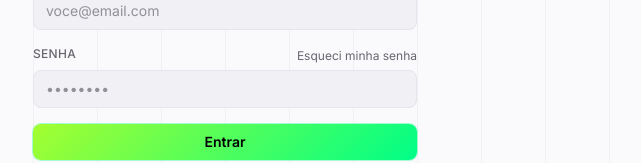
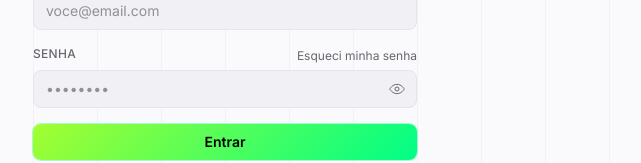
Before and after one commit to juansilvaxavier-boop/kongs, a Next.js app: page /login in a window 1280 px wide. Shown: the part 432-595 px from the top of the page, without its empty margins (415-1056 px from the left). Built offline with nearby package versions, Linux system fonts and the light colour scheme.

Commit message:
Add password visibility toggle (eye icon) to auth forms
New shared PasswordInput component wraps the existing Input with a
show/hide toggle button, applied to login, signup, and redefinir-senha.

```diff
--- a/src/app/login/login-form.tsx
+++ b/src/app/login/login-form.tsx
@@ -2,6 +2,7 @@
 
 import { useActionState, useState } from "react";
 import { Button, Input, Label } from "@/components/ui";
+import { PasswordInput } from "@/components/password-input";
 import {
   type AuthState,
   sendPasswordReset,
@@ -102,7 +103,7 @@ export function LoginForm() {
                 Esqueci minha senha
               </button>
             </div>
-            <Input type="password" name="password" required placeholder="••••••••" />
+            <PasswordInput name="password" required placeholder="••••••••" />
           </div>
           {signInState.error && (
             <p className="text-sm text-danger">{signInState.error}</p>
@@ -121,8 +122,7 @@ export function LoginForm() {
           </div>
           <div>
             <Label>Senha</Label>
-            <Input
-              type="password"
+            <PasswordInput
               name="password"
               required
               minLength={6}
--- a/src/app/redefinir-senha/redefinir-senha-form.tsx
+++ b/src/app/redefinir-senha/redefinir-senha-form.tsx
@@ -1,7 +1,8 @@
 "use client";
 
 import { useActionState } from "react";
-import { Button, Input, Label } from "@/components/ui";
+import { Button, Label } from "@/components/ui";
+import { PasswordInput } from "@/components/password-input";
 import { updatePassword, type UpdatePasswordState } from "./actions";
 
 const initialState: UpdatePasswordState = { error: null };
@@ -13,8 +14,7 @@ export function RedefinirSenhaForm() {
     <form action={action} className="w-full max-w-sm space-y-4">
       <div>
         <Label>Nova senha</Label>
-        <Input
-          type="password"
+        <PasswordInput
           name="password"
           required
           minLength={6}
@@ -23,7 +23,7 @@ export function RedefinirSenhaForm() {
       </div>
       <div>
         <Label>Confirme a nova senha</Label>
-        <Input type="password" name="confirmPassword" required minLength={6} />
+        <PasswordInput name="confirmPassword" required minLength={6} />
       </div>
       {state.error && <p className="text-sm text-danger">{state.error}</p>}
       <Button type="submit" className="w-full" disabled={pending}>
--- /dev/null
+++ b/src/components/password-input.tsx
@@ -0,0 +1,52 @@
+"use client";
+
+import { useState, type InputHTMLAttributes } from "react";
+import { Input } from "./ui";
+
+function EyeIcon() {
+  return (
+    <svg viewBox="0 0 24 24" className="h-4 w-4" fill="none" aria-hidden="true">
+      <path
+        d="M1 12s4-7 11-7 11 7 11 7-4 7-11 7-11-7-11-7Z"
+        stroke="currentColor"
+        strokeWidth="1.5"
+      />
+      <circle cx="12" cy="12" r="3" stroke="currentColor" strokeWidth="1.5" />
+    </svg>
+  );
+}
+
+function EyeOffIcon() {
+  return (
+    <svg viewBox="0 0 24 24" className="h-4 w-4" fill="none" aria-hidden="true">
+      <path
+        d="M3 3l18 18M10.6 5.2c.45-.06.92-.1 1.4-.1 7 0 11 7 11 7a17.6 17.6 0 0 1-3.9 4.6M6.6 6.6C3.5 8.5 1 12 1 12s4 7 11 7c1.6 0 3-.3 4.2-.8M9.9 9.9a3 3 0 0 0 4.2 4.2"
+        stroke="currentColor"
+        strokeWidth="1.5"
+        strokeLinecap="round"
+      />
+    </svg>
+  );
+}
+
+export function PasswordInput({
+  className,
+  ...props
+}: InputHTMLAttributes<HTMLInputElement>) {
+  const [visible, setVisible] = useState(false);
+
+  return (
+    <div className="relative">
+      <Input type={visible ? "text" : "password"} className={`pr-10 ${className ?? ""}`} {...props} />
+      <button
+        type="button"
+        onClick={() => setVisible((v) => !v)}
+        className="absolute inset-y-0 right-0 flex items-center px-3 text-muted hover:text-foreground"
+        aria-label={visible ? "Ocultar senha" : "Mostrar senha"}
+        tabIndex={-1}
+      >
+        {visible ? <EyeOffIcon /> : <EyeIcon />}
+      </button>
+    </div>
+  );
+}
```
